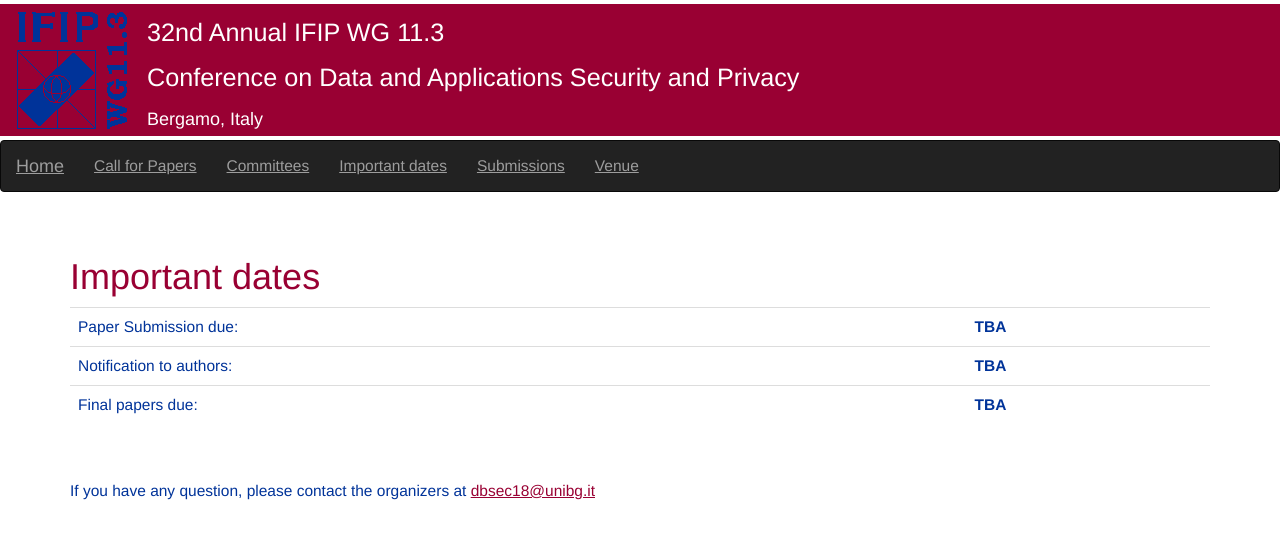
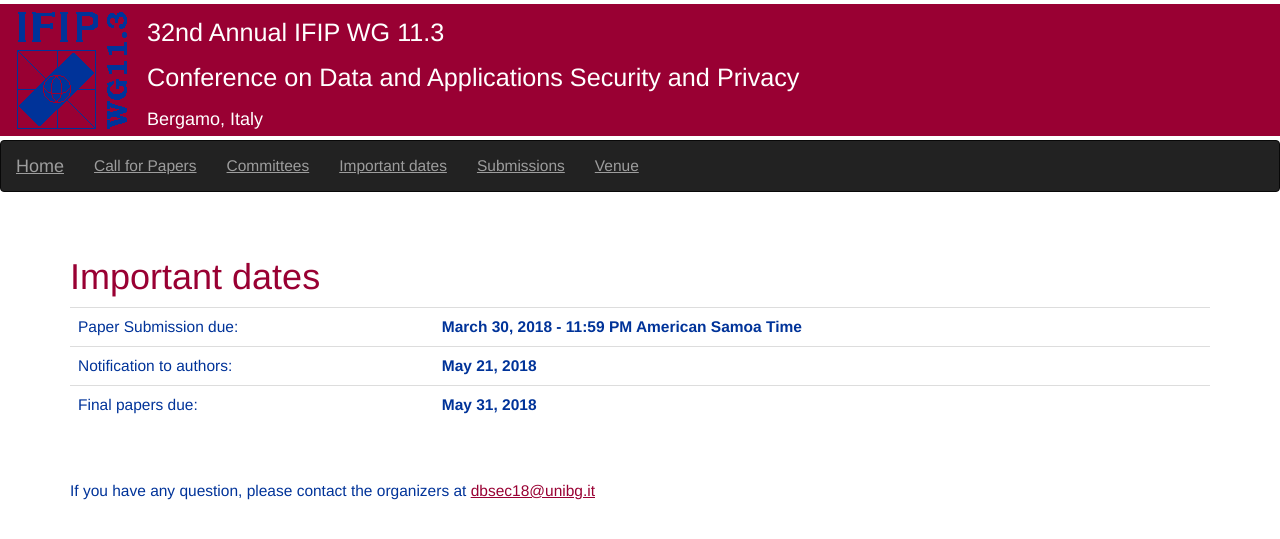
Before and after one commit to dbsec18/dbsec18.github.io, a Jekyll site: the page built from dates.markdown, in a window 1280 px wide. Shown: the top 539 px of the page. Built offline with Jekyll 4.4.1, drawn with Linux system fonts in a browser that asks for light colours; nearby versions of some CDN libraries.

Commit message:
update dates

```diff
--- a/dates.markdown
+++ b/dates.markdown
@@ -5,10 +5,10 @@
 
 # Important dates
 
-|---------------------------|---------|
-| Paper Submission due:     | **TBA** |
-| Notification to authors:  | **TBA** |
-| Final papers due:         | **TBA** |
+|---------------------------|---------------------------------------------------|
+| Paper Submission due:     | **March 30, 2018 - 11:59 PM American Samoa Time** |
+| Notification to authors:  | **May 21, 2018**                                  |
+| Final papers due:         | **May 31, 2018**                                  |
 {: .table }
 
 <br>
```
